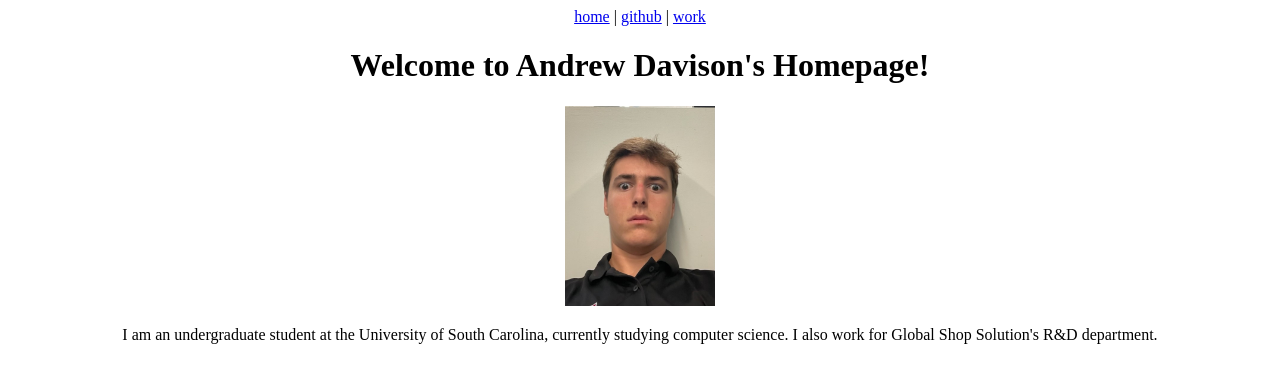
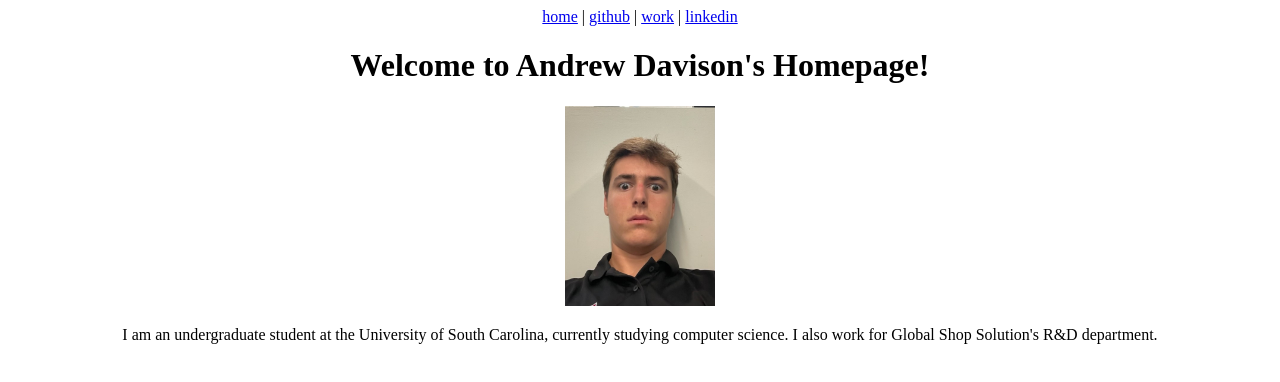
Before and after one commit to andyjDavison/andyjdavison.github.io, a plain HTML site: page index.html in a window 1280 px wide. Drawn offline with Linux system fonts and the light colour scheme.

Commit message:
Add files via upload

```diff
--- a/index.html
+++ b/index.html
@@ -19,6 +19,8 @@
         <a href="https://github.com/andyjDavison">github</a>
           |
         <a href="https://globalshopsolutions.com">work</a>
+          |
+        <a href="https://linkedin.com/in/andrew-davison-6a2b68213/">linkedin</a>
     </center>
     <center><h1>Welcome to Andrew Davison's Homepage!</h1></center>
     <center><img id='profile' src="./Images/Profile.jpg"></center>
```
